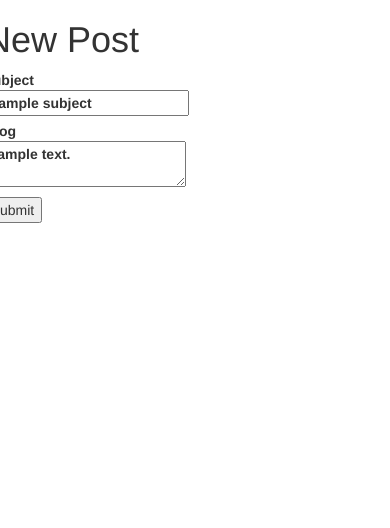
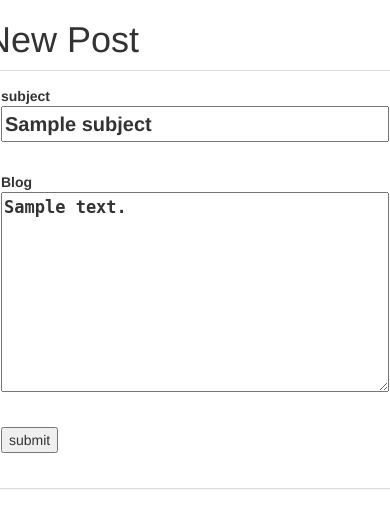
Before and after one commit to alklyn/multiuser_blog, a Python web app: template templates/newpost.html in a window 390 px wide. Shown: the top 528 px of the page. Run offline with Jinja, Linux system fonts and the light colour scheme; the template is opened without the code that fills it: most values are stand-ins (such as "Sample title", 1, 10 or a date in 2020); some libraries are stand-ins or nearby versions.

Commit message:
Fix layout of newpost page.

```diff
--- a/static/styles/newpost.css
+++ b/static/styles/newpost.css
@@ -9,7 +9,7 @@ label {
 }
 
 input[type=text] {
-    width:  100%;
+    width: 100%;
     font-size: 20px;
     padding: 2px;
 }
@@ -24,3 +24,7 @@ textarea {
 input[type=submit] {
     font-size: 24px;
 }
+
+.panel {
+    max-width: 600px;
+}
--- a/templates/base.html
+++ b/templates/base.html
@@ -8,16 +8,16 @@
     <title>
     {% block title %}
         {% if title %}
-            {{ title }} - CFM
+            {{ title }}
         {% else %}
-            CFM
+            Blog
         {% endif %}
     {% endblock %}
     </title>
 
     <link type="text/css" rel="stylesheet" href="../static/bootstrap/css/bootstrap.css">
     {% block styles %}
-        <link type="text/css" rel="stylesheet" href="../static/styles/base.css">
+    <link type="text/css" rel="stylesheet" href="../static/styles/base.css">
     {% endblock %}
 
     <script src="https://ajax.googleapis.com/ajax/libs/jquery/1.11.3/jquery.min.js"></script>
@@ -32,7 +32,7 @@
         {% block header %}
         {% endblock %}
         {% block content %}
-        <div class="container">
+        <div class="container-flex">
         {% block my_content%}
         {% endblock %}
         </div>
--- a/templates/newpost.html
+++ b/templates/newpost.html
@@ -2,7 +2,7 @@
 
 {% block title %} New Post {% endblock %}
 
-{% block style %}
+{% block styles %}
     {{ super() }}
     <link type="text/css" rel="stylesheet" href="../static/styles/newpost.css">
 {% endblock %}
@@ -17,33 +17,42 @@
 
         {% block content %}
 
-            <form method="post">
-
-                <div class="row">
-                    <div class="col-md4 col-md-offset-4">
-                        <label>
-                            <div> subject </div>
-                            <div> <input type="text" name="subject" value="{{ subject }}"> </div>
-                        </label>
+            <div class="row">
+                <div class="col-md6 col-md-offset-3">
+                    <div class="panel panel-default">
+                        <div class="panel-body">
+                            <form method="post">
+                                <div class="data-entry">
+                                    <label>
+                                        <div>
+                                            subject
+                                        </div>
+                                        <div>
+                                            <input type="text" name="subject" value="{{ subject }}">
+                                        </div>
+                                    </label>
+                                </div>
+                                <div class="data-entry">
+                                    <label>
+                                        <div>
+                                            Blog
+                                        </div>
+                                        <div>
+                                            <textarea name="content">{{ content }}</textarea>
+                                        </div>
+                                    </label>
+                                </div>
+                                <div class="data-entry">
+                                    <button> submit </button>
+                                </div>
+                            </form>
+                            <br>
+                            <div class="error">
+                                {{ error }}
+                            </div>
+                        </div>
                     </div>
                 </div>
-
-                <div class="row">
-                    <div class="col-md4 col-md-offset-4">
-                        <label>
-                            <div> Blog </div>
-                            <div> <textarea name="content">{{ content }}</textarea> </div>
-                        </label>
-                    </div>
-                </div>
-
-                <div class="row">
-                    <div class="col-md4 col-md-offset-4">
-                        <button> submit </button>
-                    </div>
-                </div>
-            </form>
-            <br>
-            <div class="error">{{ error }}</div>
+            </div>
 
         {% endblock %}
--- a/templates/signup.html
+++ b/templates/signup.html
@@ -1,7 +1,7 @@
 {% extends "base.html" %}
 
 {% block title %}
-    <title>Signup</title>
+    Signup
 {% endblock %}
 
 
```
Also changed, not shown: templates/blog.html (+7 -4 lines).
